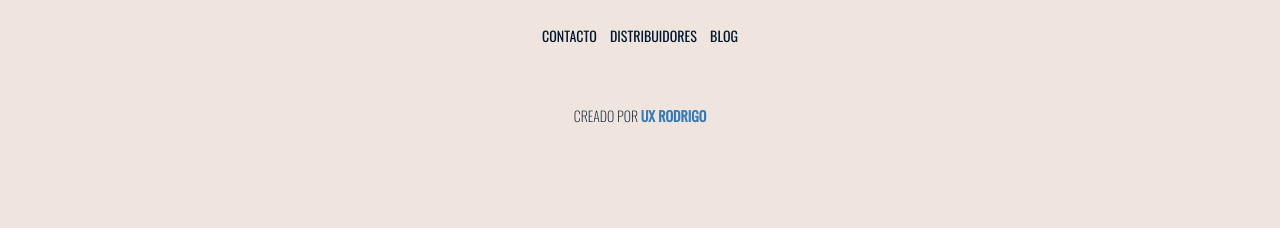
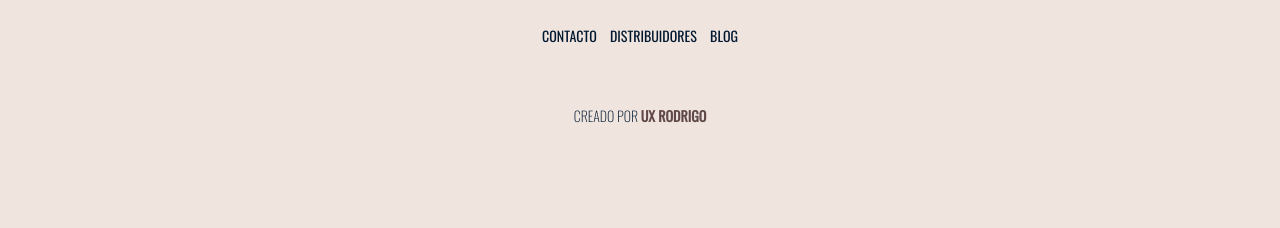
Before and after one commit to rmeoni/fractal, a Jekyll site: the page built from index.markdown, in a window 1280 px wide. Shown: the part 5801-6029 px from the top of the page. Built offline with Jekyll 4.4.1, drawn with Linux system fonts in a browser that asks for light colours; nearby versions of some CDN libraries.

Commit message:
fixing footer error

```diff
--- a/_includes/footer.html
+++ b/_includes/footer.html
@@ -46,5 +46,5 @@
     <li><a href="/distribuidores">DISTRIBUIDORES</a></li>
 		<li><a href="/blog">BLOG</a></li>
 	</ul>
-	<p>Creado por <b><a sytle="color:#624949;"href="https://www.uxrodrigo.com/">UX Rodrigo</a></b></p>
+	<p>Creado por <b><a style="color:#624949 !important;" href="https://www.uxrodrigo.com/">UX Rodrigo</a></b></p>
 </div>
```
